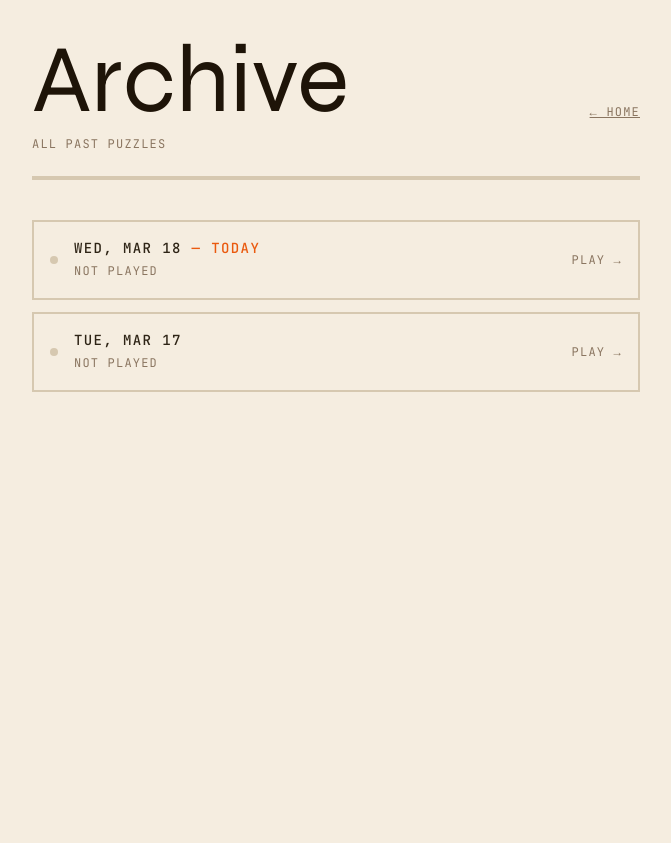
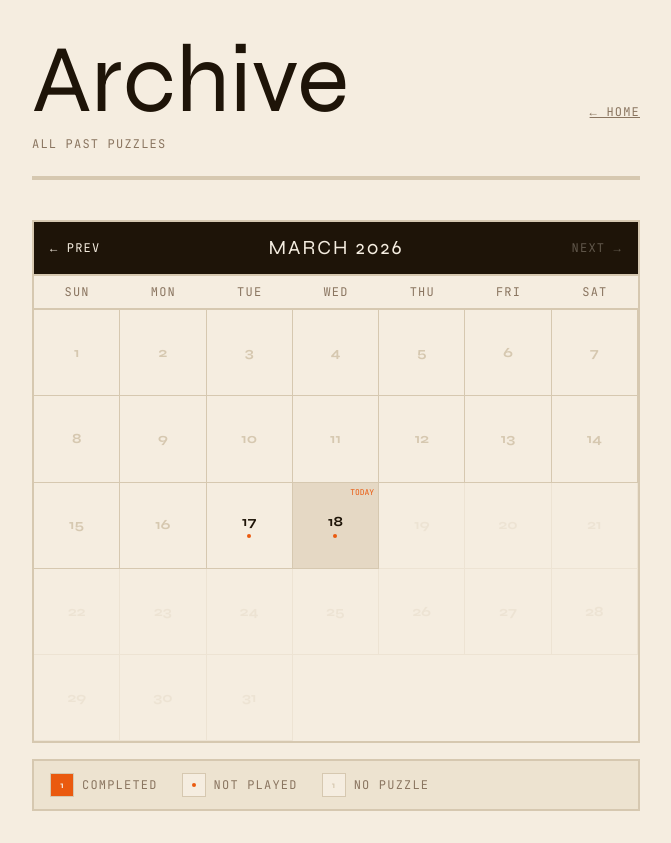
Before and after one commit to xelasrc/deasil, a Next.js app: page /archive in a window 1280 px wide. Shown: the whole page, without its empty margins (304-975 px from the left). Before the commit the page ends 800 px from the top, so only its background shows below. Built offline with nearby package versions, Linux system fonts and the light colour scheme.

Commit message:
chore: modified calendar view

```diff
--- a/app/archive/page.tsx
+++ b/app/archive/page.tsx
@@ -3,25 +3,48 @@ import { useEffect, useState } from "react";
 import { useRouter } from "next/navigation";
 import { getStorage } from "@/app/lib/storage";
 
-function formatDate(dateStr: string) {
-  const d = new Date(dateStr + "T00:00:00");
-  return d.toLocaleDateString("en-US", { weekday: "short", month: "short", day: "numeric" });
+function getDaysInMonth(year: number, month: number) {
+  return new Date(year, month + 1, 0).getDate();
 }
+
+function getFirstDayOfMonth(year: number, month: number) {
+  return new Date(year, month, 1).getDay();
+}
+
+const MONTHS = ["January","February","March","April","May","June","July","August","September","October","November","December"];
+const DAYS = ["Sun","Mon","Tue","Wed","Thu","Fri","Sat"];
 
 export default function ArchivePage() {
   const router = useRouter();
   const [dates, setDates] = useState<string[]>([]);
   const [history, setHistory] = useState<Record<string, { totalScore: number }>>({});
   const today = new Date().toISOString().split("T")[0];
+  const [viewYear, setViewYear] = useState(new Date().getFullYear());
+  const [viewMonth, setViewMonth] = useState(new Date().getMonth());
 
   useEffect(() => {
     const storage = getStorage();
     setHistory(storage.history);
-
     fetch("/api/puzzles")
       .then((r) => r.json())
       .then((data) => setDates(data.dates));
   }, []);
+
+  const datesSet = new Set(dates);
+  const daysInMonth = getDaysInMonth(viewYear, viewMonth);
+  const firstDay = getFirstDayOfMonth(viewYear, viewMonth);
+
+  function prevMonth() {
+    if (viewMonth === 0) { setViewMonth(11); setViewYear(y => y - 1); }
+    else setViewMonth(m => m - 1);
+  }
+
+  function nextMonth() {
+    if (viewMonth === 11) { setViewMonth(0); setViewYear(y => y + 1); }
+    else setViewMonth(m => m + 1);
+  }
+
+  const isNextDisabled = viewYear === new Date().getFullYear() && viewMonth === new Date().getMonth();
 
   return (
     <main className="min-h-screen p-8 max-w-2xl mx-auto" style={{ backgroundColor: 'var(--color-bg)' }}>
@@ -29,10 +52,7 @@ export default function ArchivePage() {
       {/* Header */}
       <div className="mb-10 border-b-4 pb-6" style={{ borderColor: 'var(--color-border)' }}>
         <div className="flex justify-between items-end">
-          <h1
-            className="text-8xl leading-none"
-            style={{ fontFamily: 'var(--font-syne)', color: 'var(--color-bright)' }}
-          >
+          <h1 className="text-8xl leading-none" style={{ fontFamily: 'var(--font-syne)', color: 'var(--color-bright)' }}>
             Archive
           </h1>
           <button
@@ -48,57 +68,143 @@ export default function ArchivePage() {
         </p>
       </div>
 
-      {/* Puzzle list */}
-      <div className="flex flex-col gap-3">
-        {dates.length === 0 && (
-          <p className="text-xs uppercase tracking-widest" style={{ color: 'var(--color-muted)', fontFamily: 'var(--font-mono)' }}>
-            Loading...
-          </p>
-        )}
-        {dates.map((date) => {
-          const completed = !!history[date];
-          const score = history[date]?.totalScore;
-          const isToday = date === today;
+      {/* Month navigation */}
+      <div
+        className="flex justify-between items-center px-4 py-3 border-2 mb-0"
+        style={{ borderColor: 'var(--color-border)', backgroundColor: 'var(--color-bright)' }}
+      >
+        <button
+          onClick={prevMonth}
+          className="text-xs uppercase tracking-widest transition-all"
+          style={{ color: 'var(--color-bg)', fontFamily: 'var(--font-mono)' }}
+          onMouseEnter={e => (e.currentTarget.style.color = 'var(--color-accent)')}
+          onMouseLeave={e => (e.currentTarget.style.color = 'var(--color-bg)')}
+        >
+          ← Prev
+        </button>
+        <span className="text-xl uppercase tracking-widest" style={{ fontFamily: 'var(--font-syne)', color: 'var(--color-bg)' }}>
+          {MONTHS[viewMonth]} {viewYear}
+        </span>
+        <button
+          onClick={nextMonth}
+          disabled={isNextDisabled}
+          className="text-xs uppercase tracking-widest transition-all disabled:opacity-30"
+          style={{ color: 'var(--color-bg)', fontFamily: 'var(--font-mono)' }}
+          onMouseEnter={e => !isNextDisabled && (e.currentTarget.style.color = 'var(--color-accent)')}
+          onMouseLeave={e => (e.currentTarget.style.color = 'var(--color-bg)')}
+        >
+          Next →
+        </button>
+      </div>
+
+      {/* Calendar */}
+      <div className="border-2 border-t-0" style={{ borderColor: 'var(--color-border)' }}>
+
+        {/* Day headers */}
+        <div className="grid grid-cols-7 border-b-2" style={{ borderColor: 'var(--color-border)' }}>
+          {DAYS.map((d) => (
+            <div
+              key={d}
+              className="text-center py-2 text-xs uppercase tracking-widest"
+              style={{ color: 'var(--color-muted)', fontFamily: 'var(--font-mono)' }}
+            >
+              {d}
+            </div>
+          ))}
+        </div>
+
+        {/* Day cells */}
+        <div className="grid grid-cols-7">
+          {Array.from({ length: firstDay }).map((_, i) => (
+            <div key={`empty-${i}`} className="aspect-square" style={{ backgroundColor: 'var(--color-bg2)', borderRight: '1px solid var(--color-border)', borderBottom: '1px solid var(--color-border)' }} />
+          ))}
+
+          {Array.from({ length: daysInMonth }).map((_, i) => {
+            const day = i + 1;
+            const dateStr = `${viewYear}-${String(viewMonth + 1).padStart(2, "0")}-${String(day).padStart(2, "0")}`;
+            const hasPuzzle = datesSet.has(dateStr);
+            const completed = !!history[dateStr];
+            const isToday = dateStr === today;
+            const isFuture = dateStr > today;
+
+            // Determine cell style based on state
+            let bg = 'var(--color-bg)';           // no puzzle — plain
+            if (!hasPuzzle) bg = 'var(--color-bg)';
+            if (hasPuzzle && !completed) bg = 'var(--color-bg)';
+            if (completed) bg = 'var(--color-accent)';
+            if (isToday && !completed) bg = 'var(--color-surface)';
 
             return (
-            <button
-              key={date}
-              onClick={() => router.push(`/play/${date}`)}
-              className="w-full flex justify-between items-center p-4 border-2 text-left transition-all"
+              <div
+                key={day}
+                onClick={() => hasPuzzle && !isFuture && router.push(`/play/${dateStr}`)}
+                className="aspect-square flex flex-col items-center justify-center relative transition-colors"
                 style={{
-                borderColor: completed ? 'var(--color-accent)' : 'var(--color-border)',
-                backgroundColor: completed ? 'var(--color-bg2)' : 'var(--color-bg)',
+                  backgroundColor: bg,
+                  borderRight: '1px solid var(--color-border)',
+                  borderBottom: '1px solid var(--color-border)',
+                  cursor: hasPuzzle && !isFuture ? 'pointer' : 'default',
+                  opacity: isFuture ? 0.25 : 1,
                 }}
-              onMouseEnter={e => (e.currentTarget.style.backgroundColor = 'var(--color-surface)')}
-              onMouseLeave={e => (e.currentTarget.style.backgroundColor = completed ? 'var(--color-bg2)' : 'var(--color-bg)')}
+                onMouseEnter={e => { if (hasPuzzle && !isFuture) e.currentTarget.style.opacity = '0.75'; }}
+                onMouseLeave={e => { e.currentTarget.style.opacity = isFuture ? '0.25' : '1'; }}
               >
-              <div className="flex items-center gap-4">
                 <span
-                  className="w-2 h-2 rounded-full inline-block shrink-0"
-                  style={{ backgroundColor: completed ? 'var(--color-accent)' : 'var(--color-border)' }}
-                />
-                <div>
-                  <span
-                    className="text-sm font-medium uppercase tracking-widest block"
-                    style={{ fontFamily: 'var(--font-mono)', color: 'var(--color-text)' }}
+                  className="text-sm font-bold"
+                  style={{
+                    fontFamily: 'var(--font-syne)',
+                    color: completed ? 'var(--color-bg)' : hasPuzzle ? 'var(--color-bright)' : 'var(--color-border)',
+                  }}
                 >
-                    {formatDate(date)}{isToday && <span style={{ color: 'var(--color-accent)' }}> — Today</span>}
+                  {day}
                 </span>
-                  <span className="text-xs uppercase tracking-widest" style={{ color: 'var(--color-muted)', fontFamily: 'var(--font-mono)' }}>
-                    {completed ? `Score: ${score}` : "Not played"}
+
+                {/* Completed — show score */}
+                {completed && (
+                  <span className="text-xs font-bold" style={{ fontFamily: 'var(--font-mono)', color: 'var(--color-bg)', fontSize: '10px' }}>
+                    {history[dateStr].totalScore}pt
                   </span>
+                )}
+
+                {/* Has puzzle but not done — small dot */}
+                {hasPuzzle && !completed && !isFuture && (
+                  <span className="w-1 h-1 rounded-full mt-0.5" style={{ backgroundColor: 'var(--color-accent)' }} />
+                )}
+
+                {/* Today indicator */}
+                {isToday && (
+                  <span className="absolute top-1 right-1 text-xs" style={{ color: 'var(--color-accent)', fontSize: '8px', fontFamily: 'var(--font-mono)' }}>
+                    TODAY
+                  </span>
+                )}
               </div>
-              </div>
-              <span
-                className="text-xs uppercase tracking-widest shrink-0"
-                style={{ color: 'var(--color-muted)', fontFamily: 'var(--font-mono)' }}
-              >
-                {completed ? "✓ View Results →" : "Play →"}
-              </span>
-            </button>
             );
           })}
         </div>
+      </div>
+
+      {/* Legend */}
+      <div className="flex gap-6 mt-4 px-4 py-3 border-2" style={{ borderColor: 'var(--color-border)', backgroundColor: 'var(--color-bg2)' }}>
+        {[
+          { bg: 'var(--color-accent)', label: 'Completed', textColor: 'var(--color-bg)' },
+          { bg: 'var(--color-bg)', label: 'Not played', dot: true },
+          { bg: 'var(--color-bg)', label: 'No puzzle', textColor: 'var(--color-border)' },
+        ].map(({ bg, label, dot, textColor }) => (
+          <div key={label} className="flex items-center gap-2">
+            <div
+              className="w-6 h-6 border flex items-center justify-center shrink-0"
+              style={{ backgroundColor: bg, borderColor: 'var(--color-border)' }}
+            >
+              {dot && <span className="w-1 h-1 rounded-full" style={{ backgroundColor: 'var(--color-accent)' }} />}
+              {!dot && <span className="text-xs font-bold" style={{ fontFamily: 'var(--font-syne)', color: textColor, fontSize: '9px' }}>1</span>}
+            </div>
+            <span className="text-xs uppercase tracking-widest" style={{ color: 'var(--color-muted)', fontFamily: 'var(--font-mono)' }}>
+              {label}
+            </span>
+          </div>
+        ))}
+      </div>
+
     </main>
   );
 }
```
Lines whose indentation alone changed are shown as unchanged.
